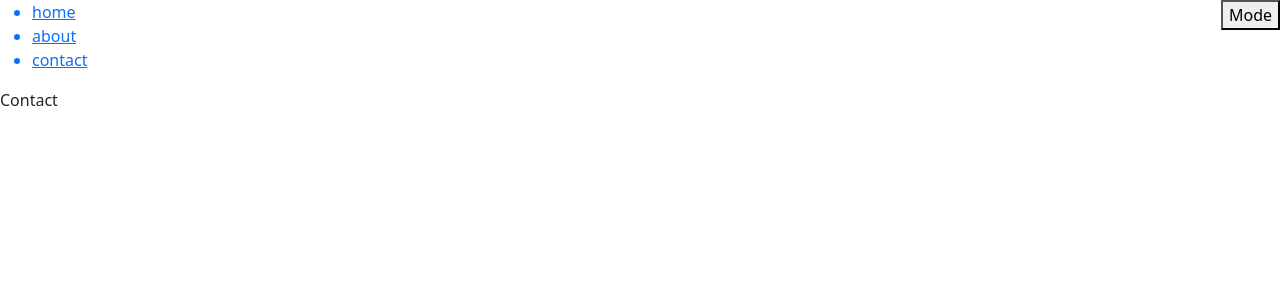
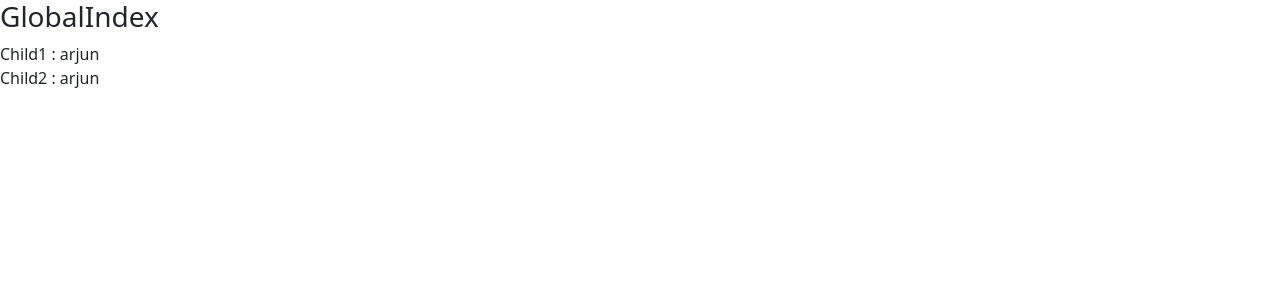
Before and after one commit to kewalkhondekar25/React-Under-The-Hood, a React (Vite) app: page /contact in a window 1280 px wide. Shown: the top 300 px of the page. Built offline with nearby package versions, Linux system fonts and the light colour scheme.

Commit message:
feat - context api added

```diff
--- a/src/App.jsx
+++ b/src/App.jsx
@@ -38,6 +38,7 @@ import { AxiosDemo2 } from './Components/API_Request/AxiosDemo2'
 import { AxiosDemo3 } from './Components/API_Request/AxiosDemo3'
 import { DebounceImpl } from './Components/Debounce/DebounceImpl'
 import ThemeIndex from './Components/Theme/ThemeIndex'
+import GlobalIndex from './Components/GlobalContext/GlobalIndex'
 
 function App() {
 
@@ -79,7 +80,8 @@ function App() {
       {/* <AxiosDemo3/> */}
       {/* <DebounceImpl/> */}
       {/* <MainParent/> */}
-      <ThemeIndex/>
+      {/* <ThemeIndex/> */}
+      <GlobalIndex/>
     </>
   )
 }
--- /dev/null
+++ b/src/Components/GlobalContext/GlobalIndex.jsx
@@ -0,0 +1,16 @@
+import React from 'react'
+import Child1 from './Pages/Child1'
+import AppProvider from './context'
+import Child2 from './Pages/Child2'
+
+const GlobalIndex = () => {
+  return (
+    <AppProvider>
+        <h3>GlobalIndex</h3>
+        <Child1/>
+        <Child2/>
+    </AppProvider>
+  )
+}
+
+export default GlobalIndex
--- /dev/null
+++ b/src/Components/GlobalContext/Pages/Child1.jsx
@@ -0,0 +1,13 @@
+import React from 'react'
+import { useGlobalContext } from '../context'
+
+const Child1 = () => {
+    const {name} = useGlobalContext();
+  return (
+    <div>
+      Child1 : {name}
+    </div>
+  )
+}
+
+export default Child1
--- /dev/null
+++ b/src/Components/GlobalContext/Pages/Child2.jsx
@@ -0,0 +1,11 @@
+import React from 'react'
+import { useGlobalContext } from '../context'
+
+const Child2 = () => {
+    const {name} = useGlobalContext();
+  return (
+    <div>Child2 : {name}</div>
+  )
+}
+
+export default Child2
--- /dev/null
+++ b/src/Components/GlobalContext/context.jsx
@@ -0,0 +1,20 @@
+import { createContext, useContext, useState } from "react";
+
+const AppContext = createContext();
+
+export const useGlobalContext = () => {
+    return useContext(AppContext);
+}
+
+const AppProvider = ({children}) => {
+    const [name, setName] = useState("arjun")
+
+    return <AppContext.Provider value={{
+        name,
+        setName
+    }}>
+        {children}
+    </AppContext.Provider>
+}
+
+export default AppProvider
--- a/src/Components/Theme/Context/Context.jsx
+++ b/src/Components/Theme/Context/Context.jsx
@@ -2,7 +2,7 @@ import { createContext, useState } from "react";
 
 const AppContext = createContext();
 
-const AppProvider = ({children}) => {
+const AppProvider = ({ children }) => {
 
     const [isDarkMode, setIsDarkMode] = useState(false);
 
@@ -18,4 +18,4 @@ const AppProvider = ({children}) => {
     </AppContext.Provider>
 }
 
-export {AppContext, AppProvider}
+export { AppContext, AppProvider }
```
Also changed, not shown: src/Components/EmployeeList/Employee.jsx (added, +13 -0 lines).
